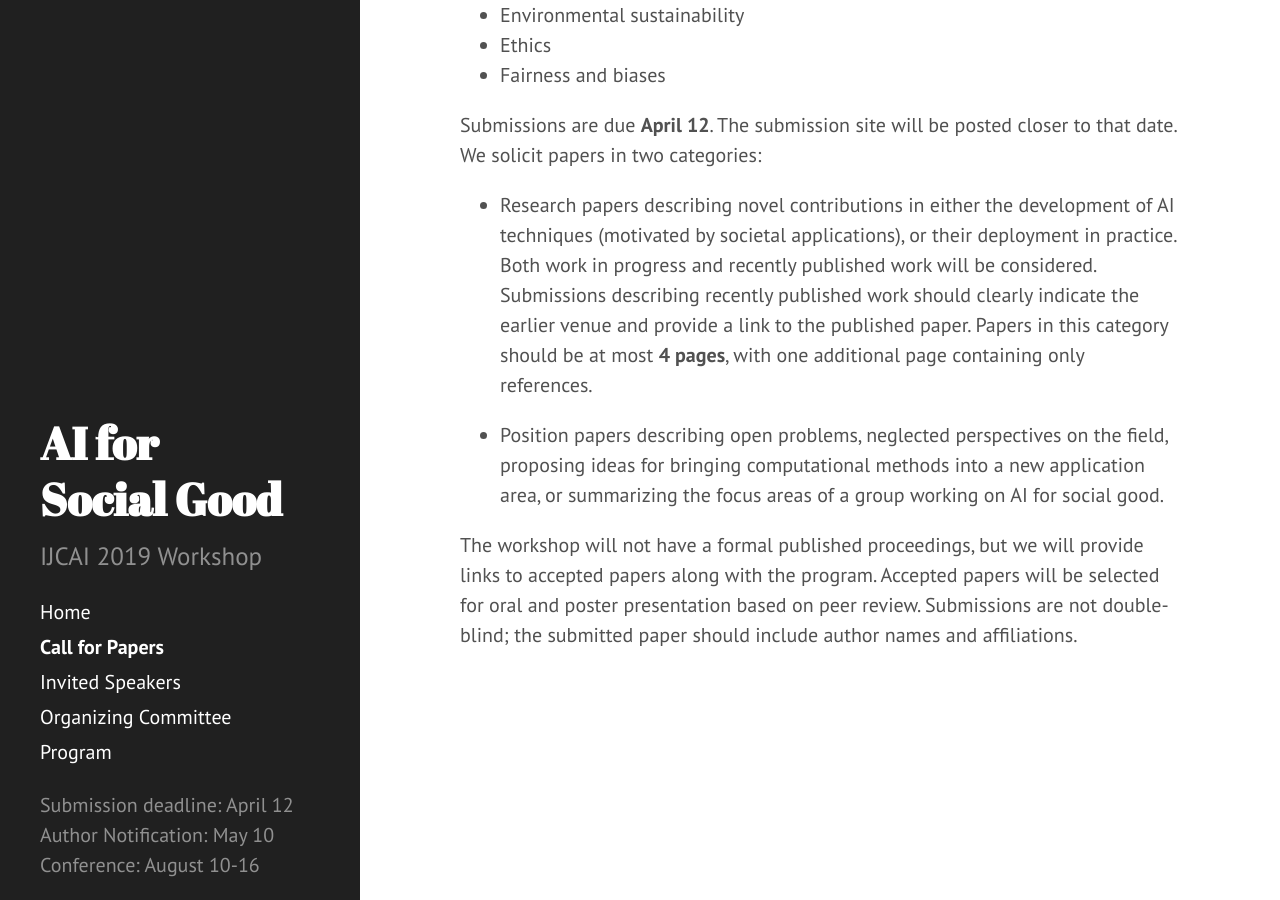
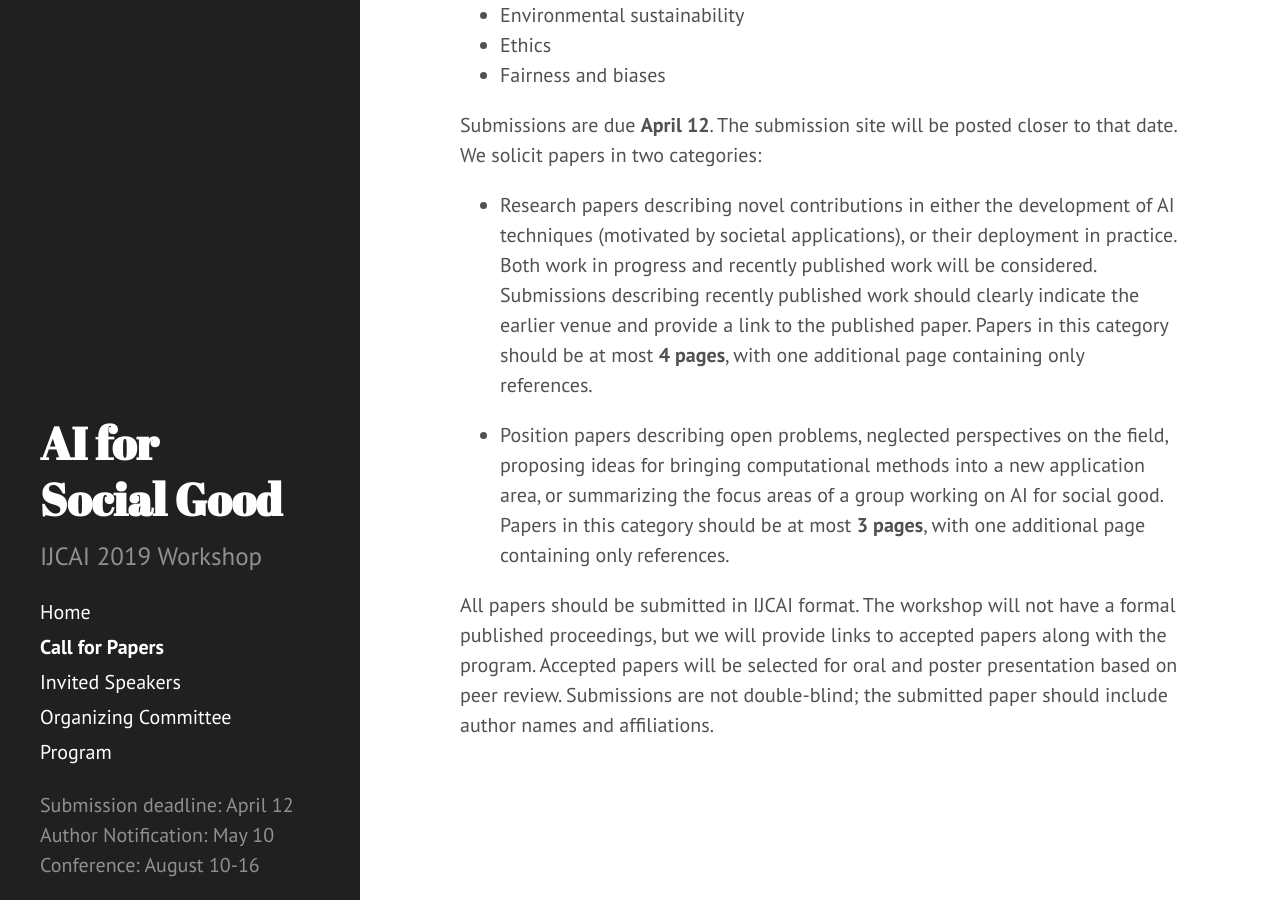
Before and after one commit to slremy/aiforpublichealth.github.io, a Jekyll site: the page built from cfp.md, in a window 1280 px wide and 900 px high, scrolled down 550 px. Built offline with Jekyll 4.4.1, drawn with Linux system fonts in a browser that asks for light colours.

Commit message:
Update cfp.md

```diff
--- a/cfp.md
+++ b/cfp.md
@@ -16,6 +16,6 @@ Submissions are due <b> April 12</b>. The submission site will be posted closer
 
 * Research papers describing novel contributions in either the development of AI techniques (motivated by societal applications), or their deployment in practice. Both work in progress and recently published work will be considered. Submissions describing recently published work should clearly indicate the earlier venue and provide a link to the published paper. Papers in this category should be at most <b>4 pages</b>, with one additional page containing only references.
 
-* Position papers describing open problems, neglected perspectives on the field, proposing ideas for bringing computational methods into a new application area, or summarizing the focus areas of a group working on AI for social good.
+* Position papers describing open problems, neglected perspectives on the field, proposing ideas for bringing computational methods into a new application area, or summarizing the focus areas of a group working on AI for social good. Papers in this category should be at most <b>3 pages</b>, with one additional page containing only references.
 
-The workshop will not have a formal published proceedings, but we will provide links to accepted papers along with the program. Accepted papers will be selected for oral and poster presentation based on peer review. Submissions are not double-blind; the submitted paper should include author names and affiliations.
+All papers should be submitted in IJCAI format. The workshop will not have a formal published proceedings, but we will provide links to accepted papers along with the program. Accepted papers will be selected for oral and poster presentation based on peer review. Submissions are not double-blind; the submitted paper should include author names and affiliations.
```
